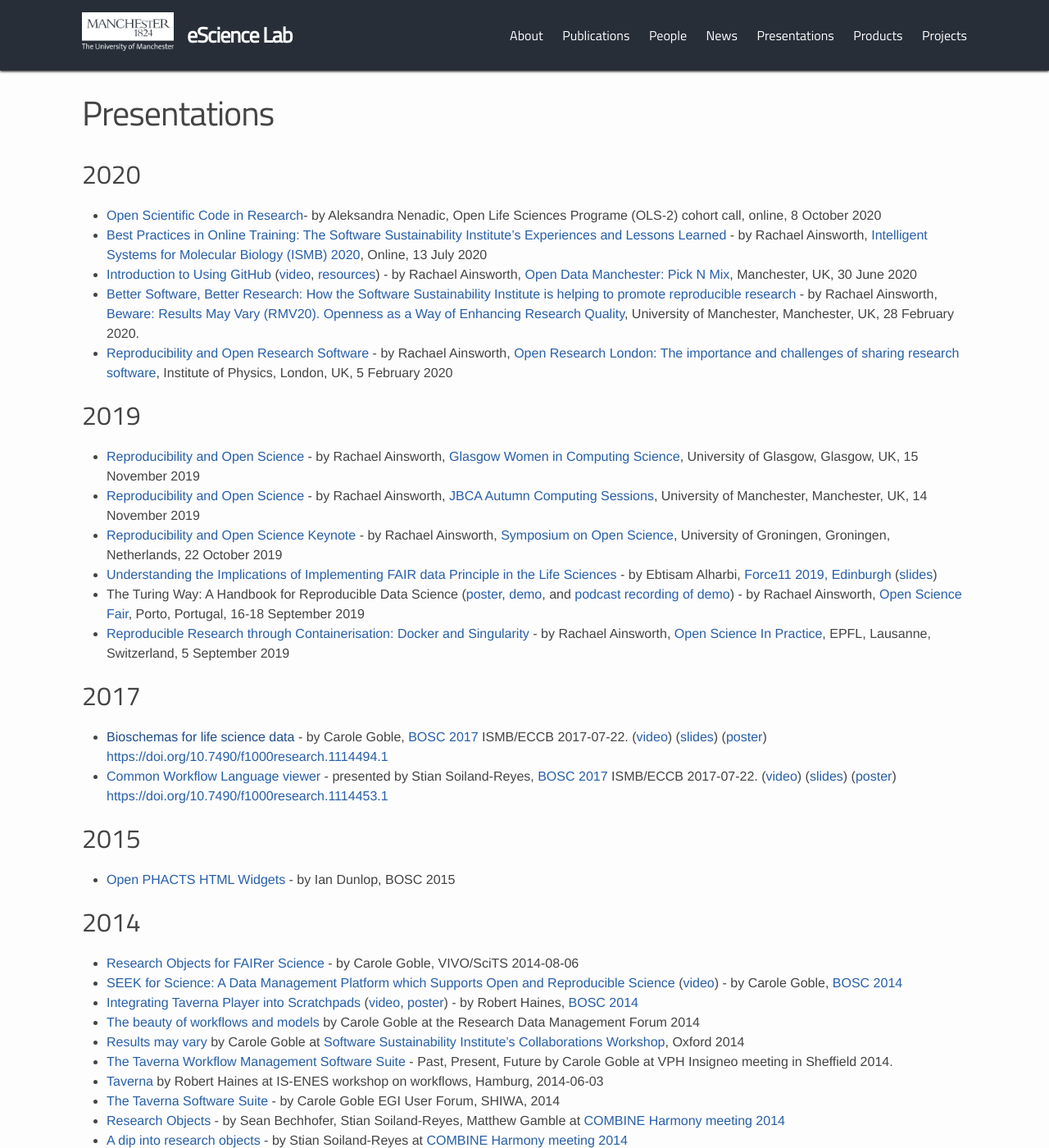
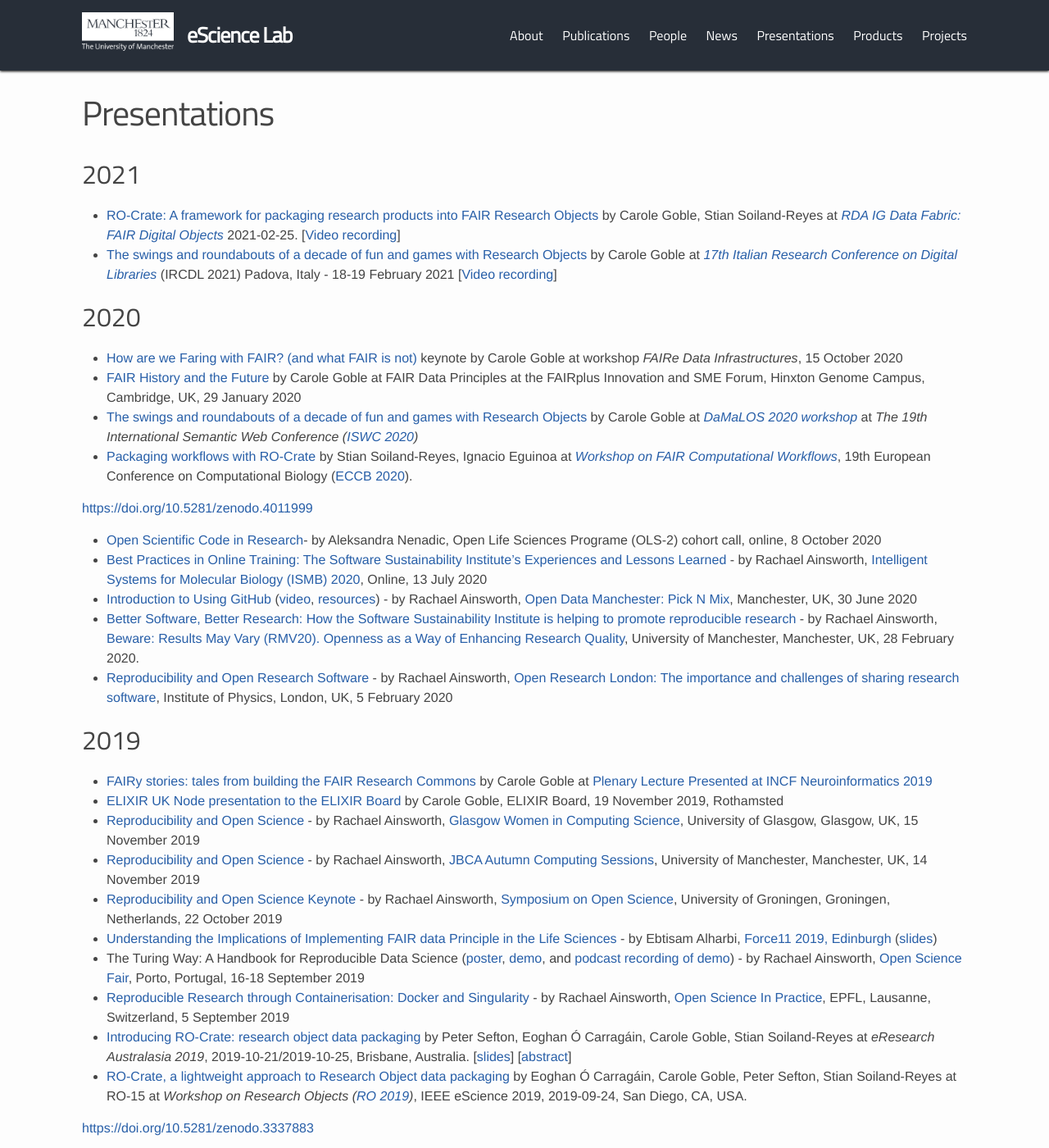
Before and after one commit to eScienceLab/eScienceLab.github.io, a Jekyll site: the page built from publications/presentations.md, in a window 1280 px wide and 1400 px high. Shown: the whole window at 82% size. Built offline with Jekyll 4.4.1, drawn with Linux system fonts in a browser that asks for light colours; comment, search, counter and statistics services are not loaded; some of the changed text lies outside the part shown.

Commit message:
More slides

```diff
--- a/publications/presentations.md
+++ b/publications/presentations.md
@@ -3,7 +3,26 @@
 title: Presentations
 ---
 
+
+
+
+
+## 2021
+* [RO-Crate: A framework for packaging research products into FAIR Research Objects](https://www.slideshare.net/carolegoble/rocrate-a-framework-for-packaging-research-products-into-fair-research-objects) by Carole Goble, Stian Soiland-Reyes at
+[_RDA IG Data Fabric: FAIR Digital Objects_](https://www.rd-alliance.org/group/data-fabric-ig/wiki/rda-ig-data-fabric-fair-digital-objects) 2021-02-25.
+[[Video recording](https://www.youtube.com/watch?v=pz-MLdI7GLA)]
+* [The swings and roundabouts of a decade of fun and games with Research Objects](https://www.slideshare.net/carolegoble/the-swings-and-roundabouts-of-a-decade-of-fun-and-games-with-research-objects) by Carole Goble at [_17th Italian Research Conference on Digital Libraries_](http://ircdl2021.dei.unipd.it/) (IRCDL 2021)
+Padova, Italy - 18-19 February 2021 [[Video recording](https://youtu.be/xDV1mzLudAY?list=PLKynRfLznsVxASq5t5apewqZCggWg7fwU&t=220)]
+
+
 ## 2020
+
+* [How are we Faring with FAIR? (and what FAIR is not)](https://www.slideshare.net/carolegoble/how-are-we-faring-with-fair-and-what-fair-is-not) keynote by Carole Goble at workshop _FAIRe Data Infrastructures_, 15 October 2020
+* [FAIR History and the Future](https://www.slideshare.net/carolegoble/fair-history-and-the-future) by Carole Goble at FAIR Data Principles at the FAIRplus Innovation and SME Forum, Hinxton Genome Campus, Cambridge, UK, 29 January 2020
+* [The swings and roundabouts of a decade of fun and games with Research Objects](https://www.slideshare.net/carolegoble/the-swings-and-roundabouts-of-a-decade-of-fun-and-games-with-research-objects?next_slideshow=1) by Carole Goble at [_DaMaLOS 2020 workshop_](https://zbmed.github.io/damalos ) at
+_The 19th International Semantic Web Conference ([ISWC 2020](https://iswc2020.semanticweb.org/))_
+* [Packaging workflows with RO-Crate](https://doi.org/10.5281/zenodo.4011999) by Stian Soiland-Reyes, Ignacio Eguinoa at [_Workshop on FAIR Computational Workflows_](https://eccb2020.info/ntbew01-workshop-on-fair-computational-workflows/), 19th European Conference on Computational Biology ([ECCB 2020](https://eccb2020.info/)).
+<https://doi.org/10.5281/zenodo.4011999>
 * [Open Scientific Code in Research](https://docs.google.com/presentation/d/1uZuqgoJp67uRB6t0LCZJ06V8YYyff9-iqrv6zfqtOhk)- by Aleksandra Nenadic, Open Life Sciences Programe (OLS-2) cohort call, online, 8 October 2020
 * [Best Practices in Online Training: The Software Sustainability Institute's Experiences and Lessons Learned](https://doi.org/10.6084/m9.figshare.12631118) - by Rachael Ainsworth, [Intelligent Systems for Molecular Biology (ISMB) 2020](https://www.iscb.org/cms_addon/conferences/ismb2020/tracks/web), Online, 13 July 2020
 * [Introduction to Using GitHub](https://doi.org/10.5281/zenodo.3932346) ([video](https://vimeo.com/435771660), [resources](https://github.com/rainsworth/intro-to-github/tree/v1.0)) - by Rachael Ainsworth, [Open Data Manchester: Pick N Mix](https://www.eventbrite.co.uk/e/pick-n-mix-9-an-introduction-to-github-tickets-108128196346), Manchester, UK, 30 June 2020
@@ -13,12 +32,21 @@
 
 ## 2019
 
+* [FAIRy stories: tales from building the FAIR Research Commons](https://www.slideshare.net/carolegoble/fairy-stories-tales-from-building-the-fair-research-commons) by Carole Goble at [Plenary Lecture Presented at INCF Neuroinformatics 2019](https://www.neuroinformatics2019.org)
+* [ELIXIR UK Node presentation to the ELIXIR Board](https://www.slideshare.net/carolegoble/elixir-uk-node-presentation-to-the-elixir-board) by Carole Goble, ELIXIR Board, 19 November 2019, Rothamsted
 * [Reproducibility and Open Science](https://doi.org/10.6084/m9.figshare.10255727.v1) - by Rachael Ainsworth, [Glasgow Women in Computing Science](https://www.facebook.com/events/2581122868620864/), University of Glasgow, Glasgow, UK, 15 November 2019
 * [Reproducibility and Open Science](https://doi.org/10.6084/m9.figshare.10303709.v1) - by Rachael Ainsworth, [JBCA Autumn Computing Sessions](https://sites.google.com/view/jbca-jacs/jacs-2019?authuser=0), University of Manchester, Manchester, UK, 14 November 2019
 * [Reproducibility and Open Science Keynote](https://doi.org/10.6084/m9.figshare.9255638.v1) - by Rachael Ainsworth, [Symposium on Open Science](https://www.rug.nl/cmb/news/symposium-open-science-research-practices), University of Groningen, Groningen, Netherlands, 22 October 2019
 * [Understanding the Implications of Implementing FAIR data Principle in the Life Sciences](https://zenodo.org/record/3502577#.XbwWL9HLdhF) - by Ebtisam Alharbi, [Force11 2019, Edinburgh](https://www.force11.org/meetings/force2019) ([slides](https://zenodo.org/record/3502577/files/FAIR%20Implications.pptx?download=1))
 * The Turing Way: A Handbook for Reproducible Data Science ([poster](http://doi.org/10.5281/zenodo.3381446), [demo](http://doi.org/10.5281/zenodo.3403161), and [podcast recording of demo](https://orionopenscience.podbean.com/e/the-fair-is-in-town-figshare-the-turing-way-and-open-science-quest-at-the-osfair2019/)) - by Rachael Ainsworth, [Open Science Fair](https://www.opensciencefair.eu/), Porto, Portugal, 16-18 September 2019
 * [Reproducible Research through Containerisation: Docker and Singularity](https://github.com/rainsworth/osip2019-containerisation-workshop/) - by Rachael Ainsworth, [Open Science In Practice](https://osip2019.epfl.ch/), EPFL, Lausanne, Switzerland, 5 September 2019
+* [Introducing RO-Crate: research object data packaging](http://ptsefton.com/2019/11/05/RO-Crate%20eResearch%20Australasia%202019.htm) by Peter Sefton, Eoghan Ó Carragáin, Carole Goble, Stian Soiland-Reyes at _eResearch Australasia 2019_, 2019-10-21/2019-10-25, Brisbane, Australia. [[slides](https://docs.google.com/presentation/d/10faXX13opY0DAVVVeX5lG83F4MA_woLHkeIcUOko2IU/)] [[abstract](https://conference.eresearch.edu.au/wp-content/uploads/2019/08/2019-eResearch_103_-Introducing-RO-Crate-research-object-data-packaging.pdf)]
+* [RO-Crate, a lightweight approach to Research Object data packaging](http://slides.com/soilandreyes/2019-09-24-ro-crate) by Eoghan Ó Carragáin, Carole Goble, Peter Sefton, Stian Soiland-Reyes at
+RO-15 at _Workshop on Research Objects ([RO 2019](http://www.researchobject.org/ro2019/))_, IEEE eScience 2019, 2019-09-24, San Diego, CA, USA.
+<https://doi.org/10.5281/zenodo.3337883>
+* [RO-Crate, a lightweight approach to Research Object data packaging](https://slides.com/soilandreyes/2019-07-24-bosc-ro-crate) by Eoghan Ó Carragáin; Carole Goble; Peter Sefton; Stian Soiland-Reyes at _Bioinformatics Open Source Conference (BOSC2019)_. _F1000Research_ 2019, **8**(ISCB Comm J):1196 (slides) <https://doi.org/10.7490/f1000research.1117129.1>
+* [Research Object](https://slides.com/soilandreyes/2019-06-10-ro-or2019) by Stian Soiland-Reyes; Carole Goble at _Research Data Packaging Workshop_ at _Open Repositories (OR2019)_, Hamburg, 2019-06-10
+
 
 ## 2017
 
```
